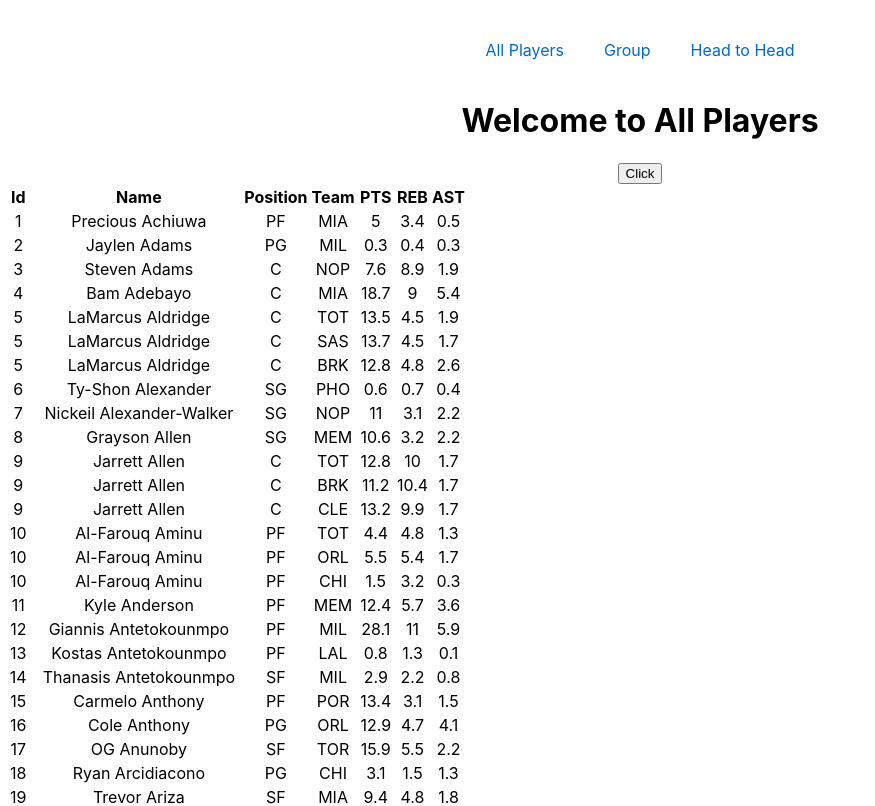
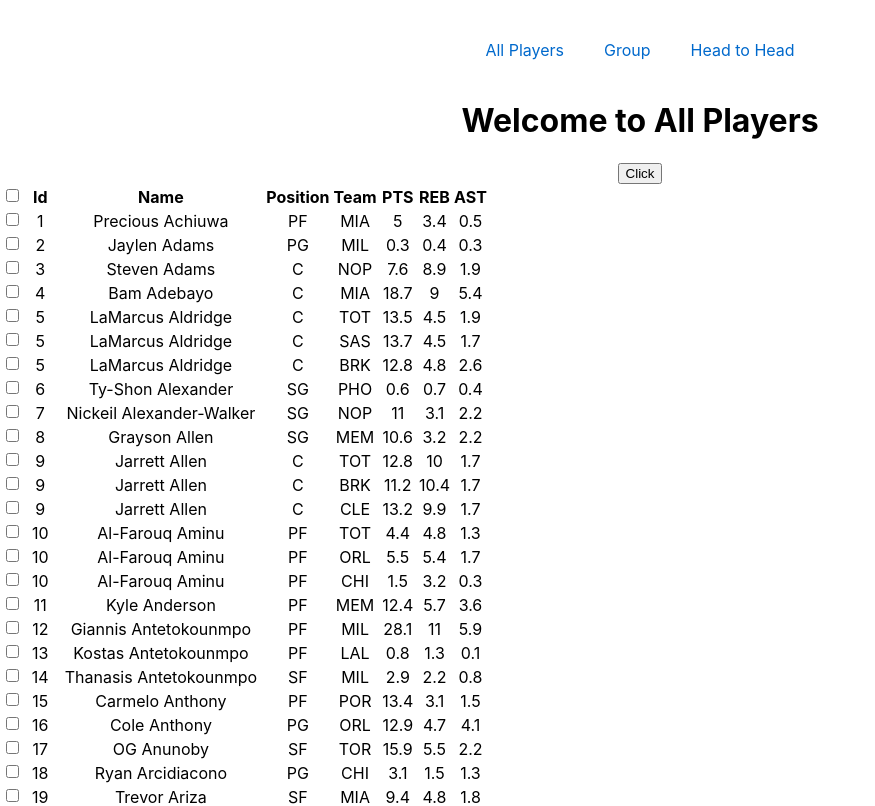
Before and after one commit to alexhu00/nba_player_analyzer, a React (Create React App) app in the folder frontend/: page / in a window 1280 px wide. Shown: the top 806 px of the page, without its empty margins (0-875 px from the left). Built offline with nearby package versions, Linux system fonts and the light colour scheme.

Commit message:
Checkboxes added, toggling, and data selection

```diff
--- a/frontend/src/components/AllPlayers.js
+++ b/frontend/src/components/AllPlayers.js
@@ -10,11 +10,33 @@ import { COLUMNS } from "./columnsAP";
 // CSV TO JSON Convertor: https://www.convertcsv.com/csv-to-json.htm
 
 const AllPlayers = () => {
-  const showData = () => {
-    // const d = JSON.parse(players);
+  function getSelectedCheckboxItems(name) {
+    let values = [];
+    // grabs all checkboxes that are checked
+    const checkboxes = document.querySelectorAll(
+      `input[name="${name}"]:checked`
+    );
+    checkboxes.forEach((checkbox) => {
+      values.push(checkbox);
+    });
+
+    // returns arrays of all checkboxes that are checked
+    return values;
+  }
+
+  const showCheckBoxData = () => {
     console.log("hello");
-    // console.log(Object.entries(players));
-    console.log(players);
+    let vals = getSelectedCheckboxItems("itemCheckbox");
+    // console.log(vals[0].getAttribute("data"));
+    let objects = [];
+    if (vals.length != 0) {
+      for (let i = 0; i < vals.length; i++) {
+        let str_data = vals[i].getAttribute("data");
+        let obj_data = JSON.parse(str_data);
+        objects.push(obj_data);
+      }
+    }
+    console.log(objects);
   };
 
   const columns = useMemo(() => COLUMNS, []);
@@ -33,13 +55,30 @@ const AllPlayers = () => {
     prepareRow,
   } = tableInstance;
 
+  // Select All Checkboxes
+  function toggle(source, name) {
+    let checkboxes = document.querySelectorAll(`input[name="${name}"]`);
+    let input = document.querySelectorAll(`input[name="${source}"]`)[0];
+    checkboxes.forEach((checkbox) => {
+      if (checkbox.checked !== input.checked) {
+        checkbox.checked = input.checked;
+      }
+    });
+  }
+
   return (
     <div>
-      <button onClick={showData}>Click</button>
+      <button onClick={showCheckBoxData}>Click</button>
       <table {...getTableBodyProps}>
         <thead>
           {headerGroups.map((headerGroup) => (
             <tr {...headerGroup.getHeaderGroupProps()}>
+              <input
+                type="checkbox"
+                name="selectAll"
+                // Selects all items
+                onClick={() => toggle("selectAll", "itemCheckbox")}
+              ></input>
               {headerGroup.headers.map((column) => (
                 <th {...column.getHeaderProps()}>{column.render("Header")}</th>
               ))}
@@ -51,7 +90,15 @@ const AllPlayers = () => {
             prepareRow(row);
             return (
               <tr {...row.getRowProps()}>
+                <input
+                  type="checkbox"
+                  name="itemCheckbox"
+                  data={JSON.stringify(row.values)}
+                ></input>
+                {/* {console.log(row.original)} */}
+                {/* {console.log(row.values["Player"])} */}
                 {row.cells.map((cell) => {
+                  // console.log(cell.render("Cell"));
                   return (
                     <td {...cell.getCellProps()}>{cell.render("Cell")}</td>
                   );
```
Also changed, not shown: 1 other file (tests, documents, lock files or other folders).
